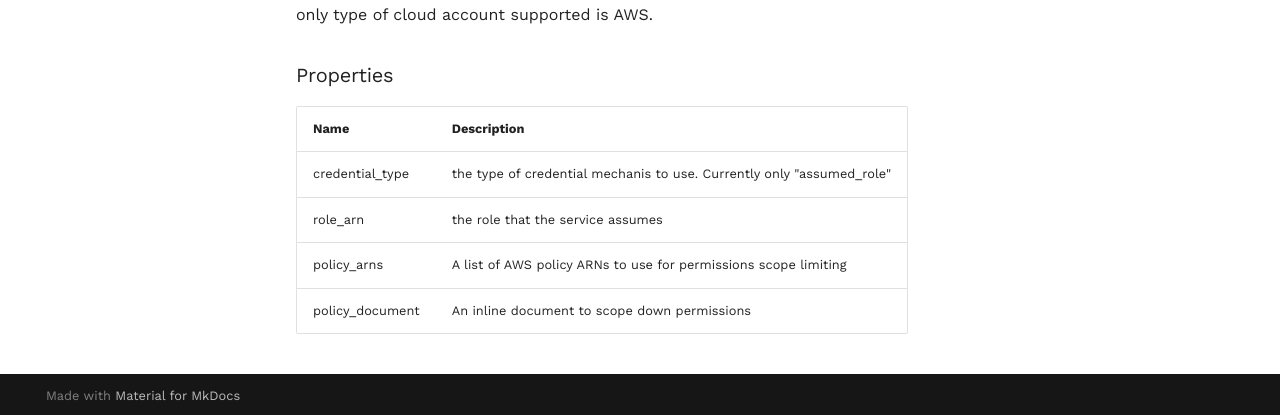
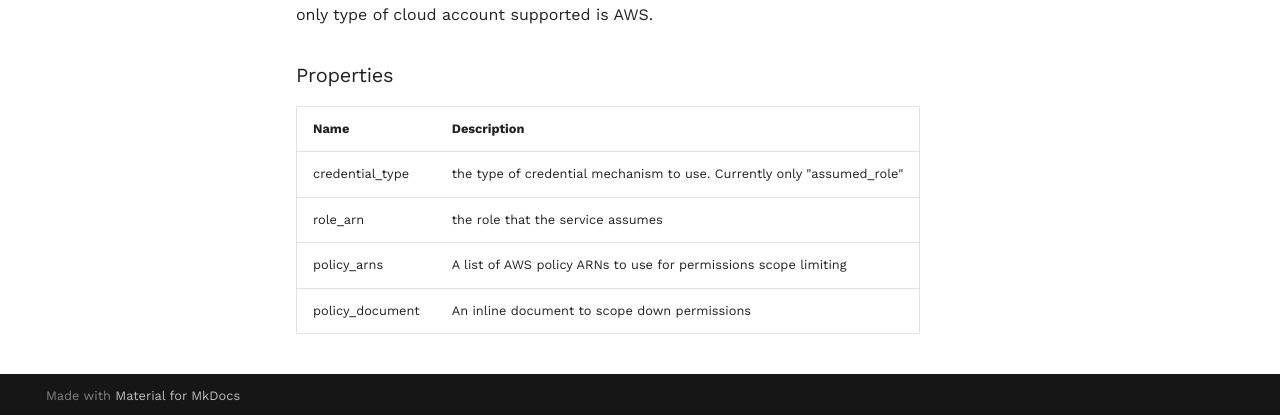
Before and after one commit to cello-proj/cello, an MkDocs documentation site: the page built from docs/users/coreconcepts.md, in a window 1280 px wide and 1157 px high. Shown: the part 739-1154 px from the top of the window. Built offline with MkDocs 1.6.1 and Material for MkDocs 9.7.7, drawn with Linux system fonts in a browser that asks for light colours; comment, search, counter and statistics services are not loaded.

Commit message:
Fix typo in coreconcepts.md (#276)
Co-authored-by: Tommy Bishop <thomas_bishop@intuit.com>

```diff
--- a/docs/users/coreconcepts.md
+++ b/docs/users/coreconcepts.md
@@ -19,9 +19,9 @@ A target represents a unique deployment for a project. It contains information r
 
 ### Properties
 
-| Name            | Description                                                           |
-|-----------------|-----------------------------------------------------------------------|
-| credential_type | the type of credential mechanis to use. Currently only "assumed_role" |
-| role_arn        | the role that the service assumes                                     |
-| policy_arns     | A list of AWS policy ARNs to use for permissions scope limiting       |
-| policy_document | An inline document to scope down permissions                          |
+| Name            | Description                                                            |
+|-----------------|------------------------------------------------------------------------|
+| credential_type | the type of credential mechanism to use. Currently only "assumed_role" |
+| role_arn        | the role that the service assumes                                      |
+| policy_arns     | A list of AWS policy ARNs to use for permissions scope limiting        |
+| policy_document | An inline document to scope down permissions                           |
```
